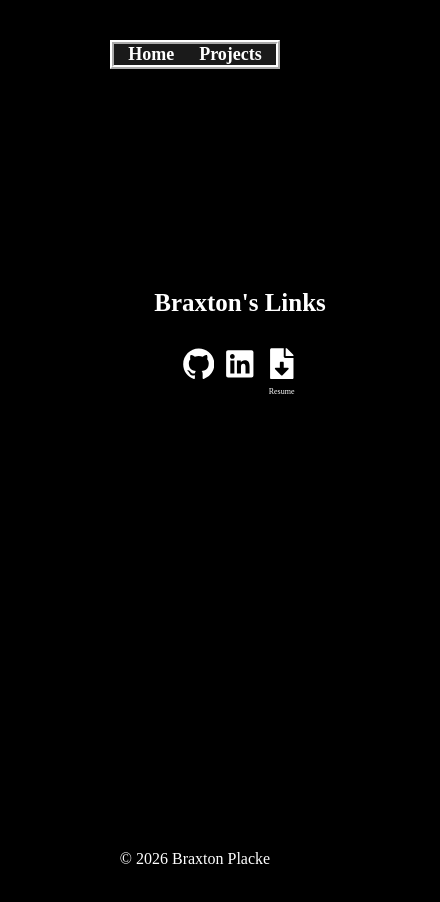
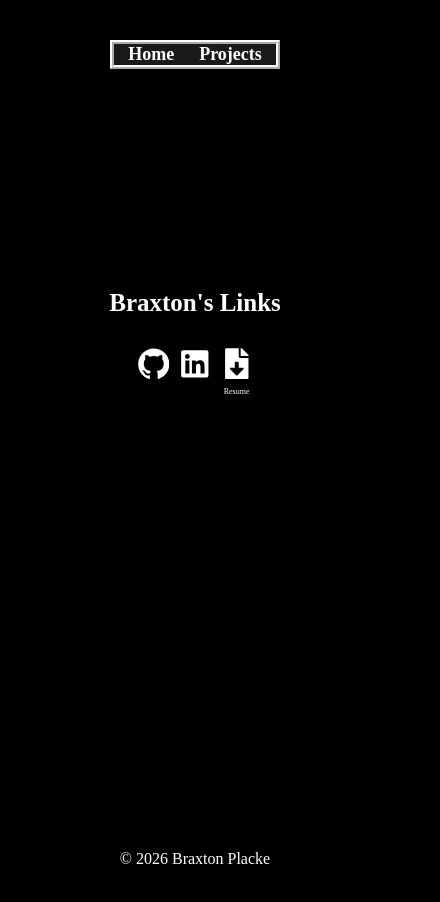
Before and after one commit to BraxtonPlacke/WebPage, a React (Vite) app: page / in a window 390 px wide. Shown: the top 902 px of the page, 440 px wide, since content can reach past the window. Built offline with nearby package versions, Linux system fonts and the light colour scheme; a web font is replaced by a local one.

Commit message:
fixed center-wrapper padding

```diff
--- a/src/App.css
+++ b/src/App.css
@@ -54,7 +54,7 @@ main {
     flex-direction: column;
     align-items: center;
     justify-content: center;
-    padding: clamp(0px, 30vh, 200px);
+    padding-top: clamp(0px, 30vh, 200px);
 }
 
 
```
